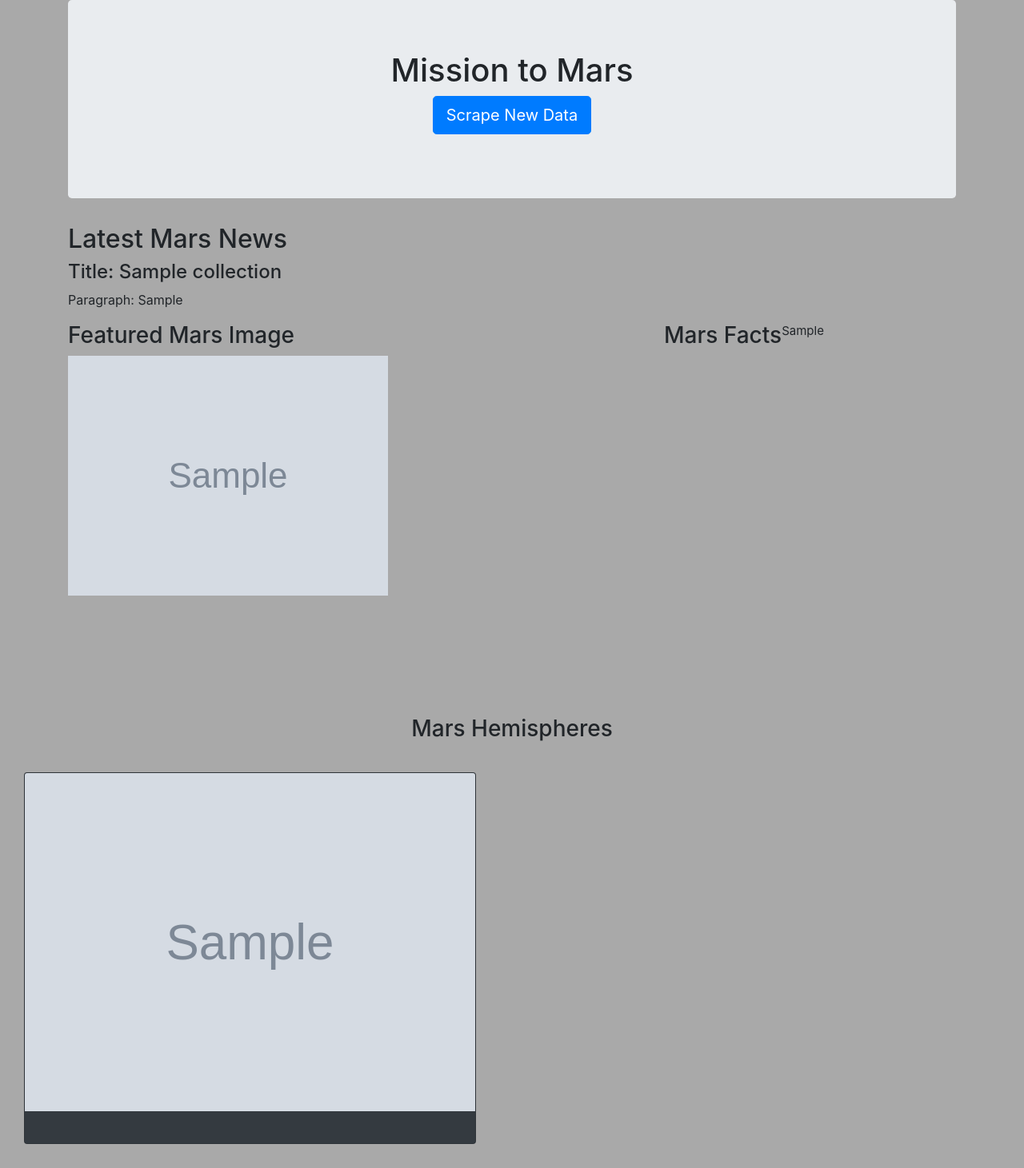
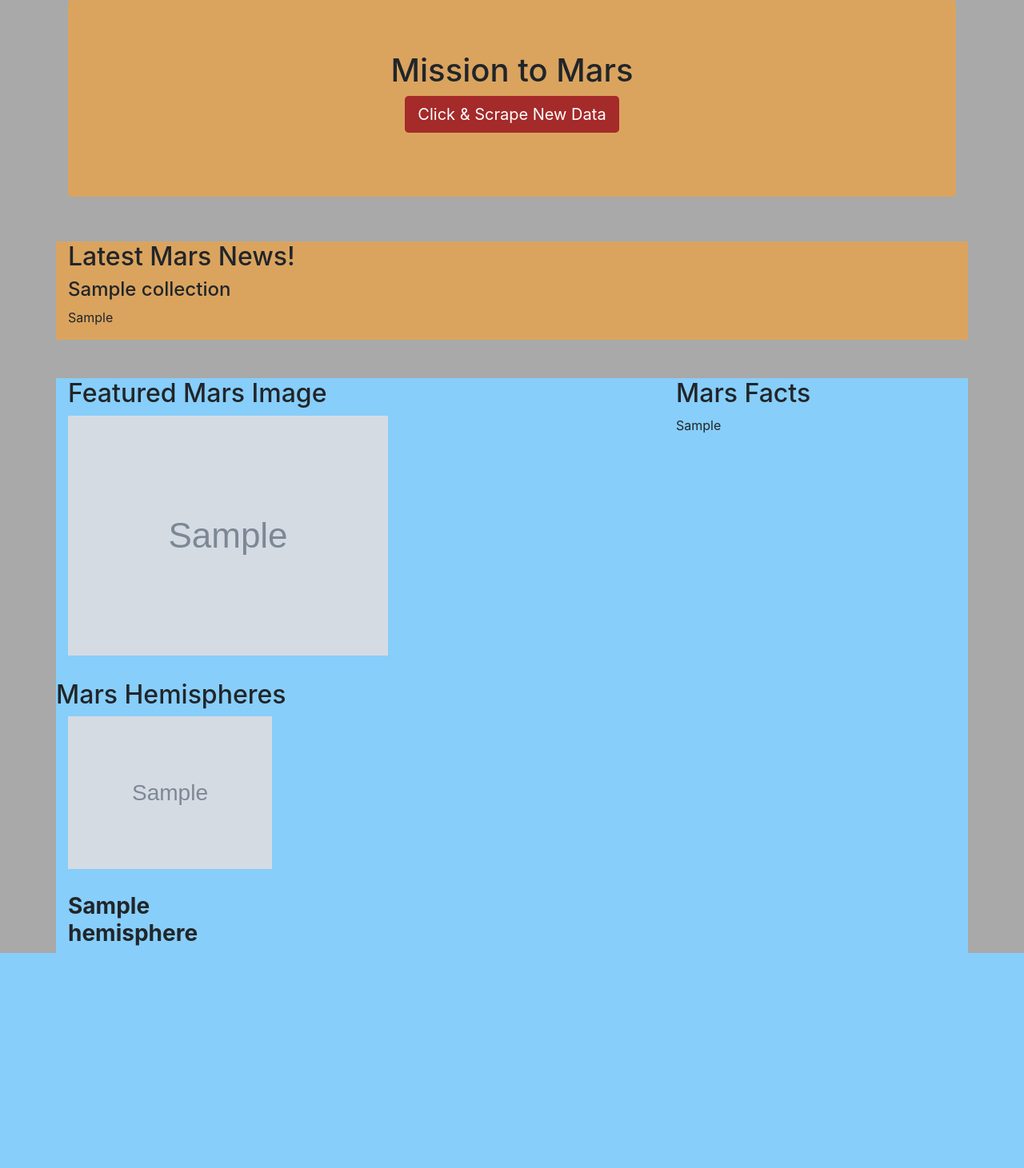
Before and after one commit to yukiekajita/Web-Scraping-Challenge, a Flask app: page / in a window 1280 px wide. Shown: the whole page at 80% size. After the commit the page ends 1192 px from the top, so only its background shows below. Run offline with Flask 2, Linux system fonts and the light colour scheme; grey boxes marked "Sample" are stand-in pictures; a database or web service that is not in the repository returns one stand-in record (values such as "Sample title"); some libraries are stand-ins or nearby versions.

Commit message:
updated my files

```diff
--- a/Missions_to_Mars/app.py
+++ b/Missions_to_Mars/app.py
@@ -20,7 +20,7 @@
 def scrape():
 
     # Run the scrape function
-    mars_data = scrape_mars.scrape()
+    mars_data = scrape_mars.scrape_all()
 
     # Update the Mongo Database
     mongo.db.collection.update({}, mars_data, upsert=True)
--- a/Missions_to_Mars/scrape_mars.py
+++ b/Missions_to_Mars/scrape_mars.py
@@ -9,32 +9,10 @@
     executable_path = {"executable_path": "/usr/local/bin/chromedriver"}
     return Browser("chrome", **executable_path, headless=False)
 
-def scrape ():
-    #browser = init_browser ()
+def scrape_all ():
 
-    return {
-        'mars_news': mars_news(),
-        'mars_featured_image': mars_image (),
-        'mars_facts':mars_facts (),
-        'mars_hemispheres': mars_hemispheres ()
-    }
-
-# # Mars
-    # mars_dict = {
-    #     "news_title": news_title,
-    #     "news_paragraph": news_paragraph,
-    #     "featured_image_url": featured_image_url,
-    #     "fact_table": str(html_table),
-    #     "hemisphere_images": hemisphere_image_urls
-    # }
-
-    # return mars_dict
-
-
-# Create a dictionary that can be imported to Mongo
-
-mars_dict = {}
-def mars_news():
+    # Create a dictionary that can be imported to Mongo
+    mars_dict = {}
 
     #NASA NEWS Scraping
     browser = init_browser()
@@ -49,17 +27,13 @@
 
     #Retrieve all elements that contain title and paragrapg
     news_articles = soup.find_all('div', class_='list_text')
-
     #Set up a loop to collect only title and paragraph
-    for news in news_articles:
-        news_title = news.find('div', class_='content_title').text
-        news_paragraph = news.find('div', class_='article_teaser_body').text
-
-        # Dictionary Entry from Mars Info News
-        mars_dict['news_title']= news_title
-        mars_dict['news_paragraph']= news_paragraph
-
-    return mars_dict
+    #for news in news_articles:
+    news_title = news_articles.find('div', class_='content_title').text
+    news_paragraph = news_articles.find('div', class_='article_teaser_body').text
+    # Dictionary Entry from Mars Info News
+    mars_dict['news_title']= news_title
+    mars_dict['news_paragraph']= news_paragraph
 
     # news_title = news_articles.find('div', class_='content_title')[0].text
     # news_paragraph = news_articles.find('div', class_='article_teaser_body')[0].text
@@ -67,8 +41,7 @@
     # news_title = soup.find('div', class_= "content_title").find('a').text.strip()
     # news_paragraph = soup.find('div', class_= "rollover_description_inner").text.strip()
 
-# JPL Scparing
-def mars_image():
+    # JPL Scparing
     browser = init_browser()
     spaceimage_url = 'http://www.jpl.nasa.gov/spaceimages/?search=&category-Mars'
     browser.visit(spaceimage_url)
@@ -90,11 +63,7 @@
     # Dictionary Entry from JPL Mars Space Images - Featured Image
     mars_dict['featured_image_url'] = featured_image_url
 
-    browser.quit()
-    return mars_dict
-
-# Mars Facts Scraping
-def mars_facts():
+    # Mars Facts Scraping
     browser = init_browser()
     facts_url = 'http://space-facts.com/mars/'
     browser.visit(facts_url)
@@ -109,15 +78,12 @@
     # assign columns and set index of dataframe
     mars_facts.columns = ['Description', 'Mars']
     html_table = mars_facts.to_html(index=False)
+    html_table = html_table.replace('\n', '')
     # Dictionary Entry from JPL Mars Space Images - Featured Image
     mars_dict['html_table'] = html_table
 
-    browser.quit()
-    return mars_dict
 
-
-#Mars Hemisphere Scparing
-def mars_hemispheres():
+    #Mars Hemisphere Scparing
     browser = init_browser()
     hemisphere_url = 'https://astrogeology.usgs.gov/search/results?q=hemisphere+enhanced&k1=target&v1=Mars'
     browser.visit(hemisphere_url)
@@ -153,6 +119,15 @@
     # Dictionary Entry from JPL Mars Space Images - Featured Image
     mars_dict['hemisphere_image'] = hemisphere_image_urls
 
-    print (mars_dict)
+
+    # Mars
+    # mars_dict = {
+    #     "news_title": news_title,
+    #     "news_paragraph": news_paragraph,
+    #     "featured_image_url": featured_image_url,
+    #     "fact_table": str(html_table),
+    #     "hemisphere_images": hemisphere_image_urls
+    # }
+
     browser.quit()
     return mars_dict
--- a/Missions_to_Mars/table.html
+++ b/Missions_to_Mars/table.html
@@ -1,6 +1,6 @@
 <table border="1" class="dataframe">
   <thead>
-    <tr style="text-align: right;">
+    <tr style="text-align: center;">
       <th></th>
       <th>Mars</th>
     </tr>
--- a/Missions_to_Mars/templates/index.html
+++ b/Missions_to_Mars/templates/index.html
@@ -13,65 +13,57 @@
     <script src="https://kit.fontawesome.com/f11d2abb65.js" crossorigin="anonymous"></script>
 
 </head>
-<body>
+<body style="background-color: rgb(233, 200, 160);">
     <!-- Navigation Section -->
     <div class="container" style="background-color: darkgray;">
 
-        <div class="jumbotron text-center">
+        <div class="jumbotron text-center" style="background-color: rgb(218, 164, 95);">
             <h1>Mission to Mars</h1>
-            <p><a class="btn btn-primary btn-lg" href="/scrape" role="button">Scrape New Data</a></p>
+            <p><a class="btn btn-primary btn-lg" style="background-color: brown; border: brown" href="/scrape" role="button">Click & Scrape New Data</a></p>
         </div>
     </div>
-
+    <br>
     <!-- Latest News Mars -->
-    <div class="container">
-        <h2>Latest Mars News</h2>
+    <div class="container" style="background-color: rgb(218, 164, 95);">
+        <h2>Latest Mars News!</h2>
         <div class="row" id="mars_news">
             <div class="col-md-12">
-                <h4 class="heading">Title: {{mars.news_title}}</h4>
-                <p>Paragraph: {{ mars.news_paragraph }}</p>
+                <h4 class="heading"> {{mars.news_title}}</h4>
+                <p>{{ mars.news_paragraph }}</p>
             </div>
          </div>
     </div>
-
+    <br>
+    <br>
     <div class="container">
         <div class="row">
-            <!-- Left Image-->
-            <div class="col-lg-8 col-md-8 col-sm-12">
-                <h3>Featured Mars Image</h3>
-                <img src="{{ mars.featured_image_url}}" style="max-width:100%; max-height: auto;" alt="Mars Featured Image">
+            <div class="col-md-8">
+                    <h2>Featured Mars Image</h2>
+                    <img src="{{ mars.featured_image_url}}" style="max-width:100%; max-height: auto; margin-bottom: 30px" alt="Mars Featured Image">
             </div>
-
                 <!-- Table -->
-                <br>
-                <h3>Mars Facts</h3>
-                <div style="max-width: 450px; max-height: 150px; font-size: 15px; margin-bottom: 65px;">
-                    {{mars.html_table}}
+            <div class="col-md-4">
+                    <h2>Mars Facts</h2>
+                    {{mars.html_table | safe}}
             </div>
-            </div> <!-- col4 -->
-        </div><!-- Row -->
-    </div><!-- Container -->
-
-    <!-- Cards -->
-    <h3 style="padding-top: 50px; margin-top: 100px; text-align: center;">Mars Hemispheres</h3>
-    <div class="card-deck">
-        <hr>
-        <div class="col-md-12">
+        </div>
+    </div>
+    <div class="container">
         <div class="row">
-                {% for item in mars.hemisphere_image_urls %}
-                <div class="col-md-6">
-                    <div class="card text-white bg-dark" style="margin: 30px;">
-                        <img class="card-img-top" src="{{ mars.hemisphere_image_urls }}" />
-                        <div class="card-body">
-                            <!-- <p class="card-text">{{ item.title }}</p> -->
+             <h2>Mars Hemispheres</h2>
         </div>
+        <div class="row">
+            <!-- Loop through hemispheres dictionary with images and titles -->
+            {% for hemisphere in mars.hemisphere_image %}
+                <div class="col-md-3">
+                    <img src="{{hemisphere.img_url}}" style="max-width:100%; max-height: auto; margin-bottom: 30px;" alt="Hemisphere Image">
+                        <div class="caption">
+                         <h3><b>{{hemisphere.title}}</b></h3>
                         </div>
                 </div>
             {% endfor %}
         </div>
     </div>
-    </div><!-- Close main container -->
-
     <!-- JS Function for Bootstraps -->
     <script src="https://code.jquery.com/jquery-3.5.1.slim.min.js" integrity="sha384-DfXdz2htPH0lsSSs5nCTpuj/zy4C+OGpamoFVy38MVBnE+IbbVYUew+OrCXaRkfj" crossorigin="anonymous"></script>
     <script src="https://cdn.jsdelivr.net/npm/popper.js@1.16.1/dist/umd/popper.min.js" integrity="sha384-9/reFTGAW83EW2RDu2S0VKaIzap3H66lZH81PoYlFhbGU+6BZp6G7niu735Sk7lN" crossorigin="anonymous"></script>
--- a/Missions_to_Mars/templates/style.css
+++ b/Missions_to_Mars/templates/style.css
@@ -1,7 +1,24 @@
 body {
-    background-color: darkgray;
+    background-color: darkgray !important;
 }
 
 #first {
     background-color: darkgray;
 }
+
+table thead {
+    text-align: center !important;
+}
+
+.container {
+    background-color: lightskyblue;
+}
+
+b {
+    font: 5px !important;
+    font-family: -apple-system,BlinkMacSystemFont;
+}
+
+h3 {
+    font: 5px !important;
+}
```
Also changed, not shown: Missions_to_Mars/scrape_mars2.py (deleted, +0 -135 lines), Missions_to_Mars/Resources/assets/images/mission_to_mars.png (added), 1 other file. Lines whose indentation alone changed are shown as unchanged.
